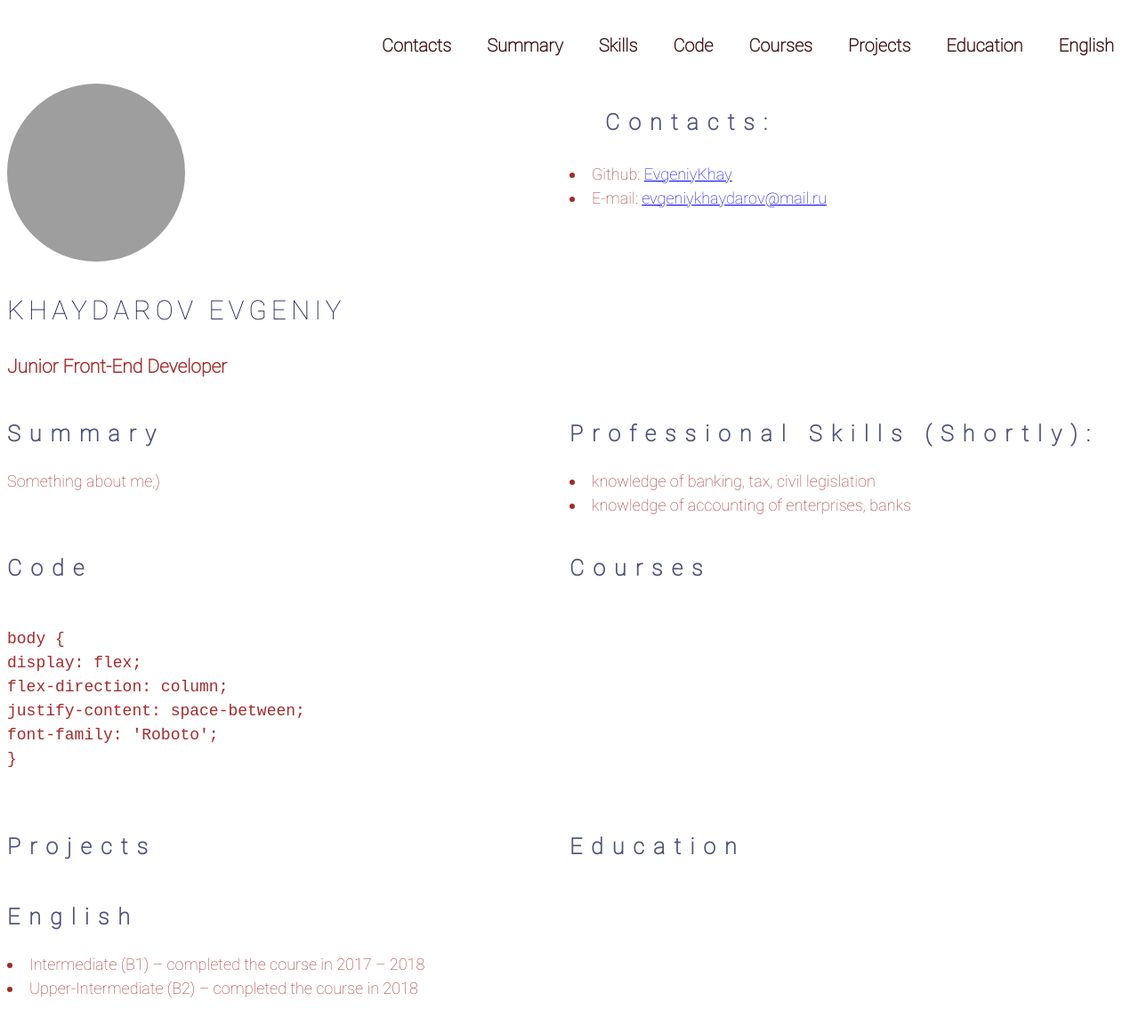
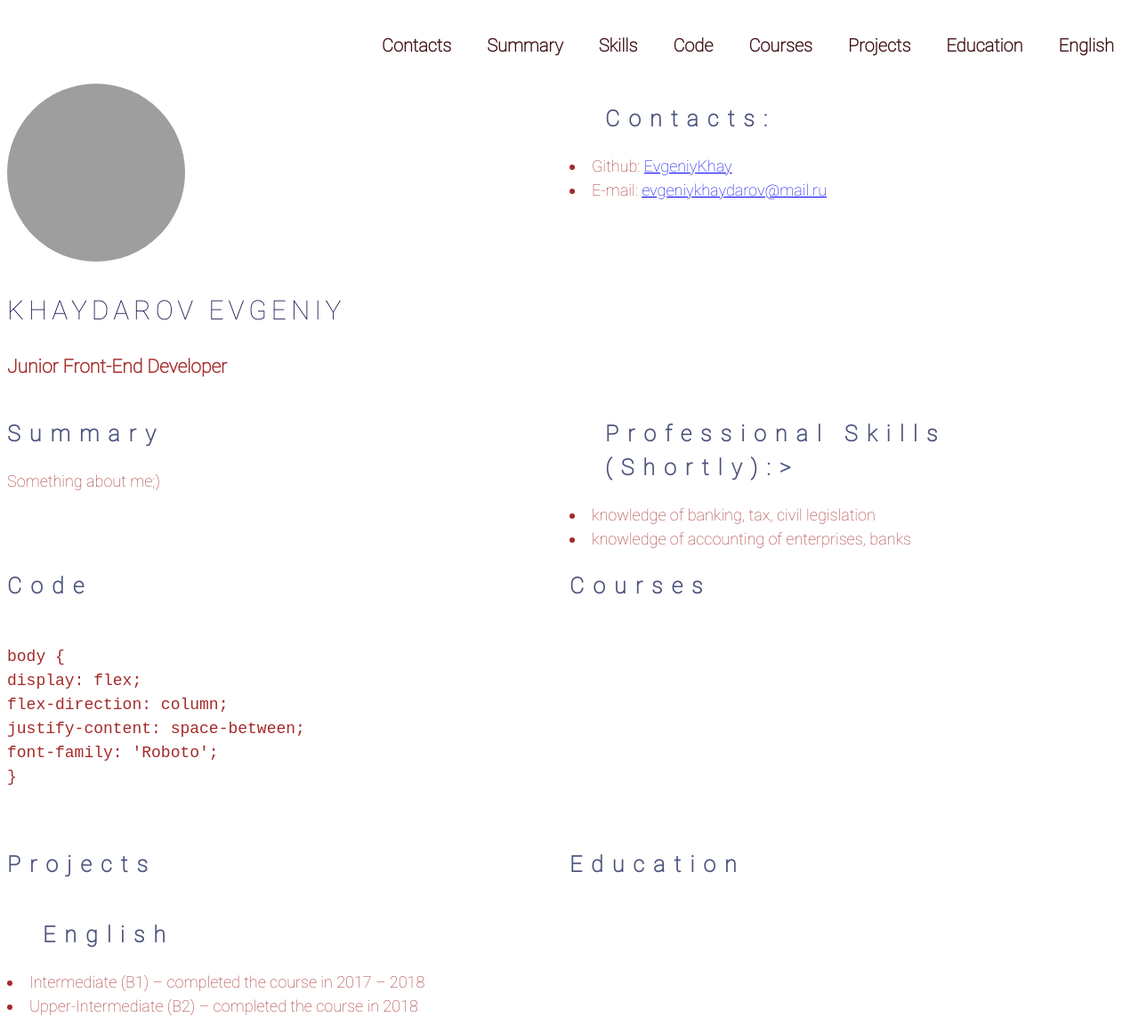
Before and after one commit to EvgeniyKhay/rs-workshop, a plain HTML site: page index.html in a window 1280 px wide. Shown: the whole page at 89% size. Drawn offline with Linux system fonts and the light colour scheme; grey boxes are pictures that could not be loaded.

Commit message:
Add files via upload

```diff
--- a/index.html
+++ b/index.html
@@ -35,7 +35,7 @@
                 </div>
             </section>
             <section class="section" id="contacts">
-                <h2><ul class="section-title">Contacts:</ul></h2>
+                <ul><h2 class="section-title">Contacts:</class=></h2></ul>
                     <li>Github: <a href="https://github.com/EvgeniyKhay" title="github">EvgeniyKhay</a></li>
                     <li>E-mail: <a href="mailto:evgeniykhaydarov@mail.ru" title="email">evgeniykhaydarov@mail.ru</a></li>
             </section>
@@ -44,11 +44,9 @@
                 <p>Something about me;)</p>
             </section>
             <section class="section" id="skills">
-                <p>
-                    <h2 class="section-title">Professional skills (shortly):</class=></h2>
+                <ul><h2 class="section-title">Professional skills (shortly):></h2></ul>
                     <li>knowledge of banking, tax, civil legislation</li>
                     <li>knowledge of accounting of enterprises, banks</li>
-                </p>
             </section>
             <section class="section" id="code">
                 <h2 class="section-title">Code</h2>
@@ -71,7 +69,7 @@ font-family: 'Roboto';
                 <h2 class="section-title">Education</h2>
             </section>
             <section class="section" id="english">
-                <h2 class="section-title">English</h2>
+                <ul><h2 class="section-title">English</h2></ul>
                 <li>Intermediate (B1) – completed the course in 2017 – 2018</li>
                 <li>Upper-Intermediate (B2) – completed the course in 2018</li>
             </section>
```
